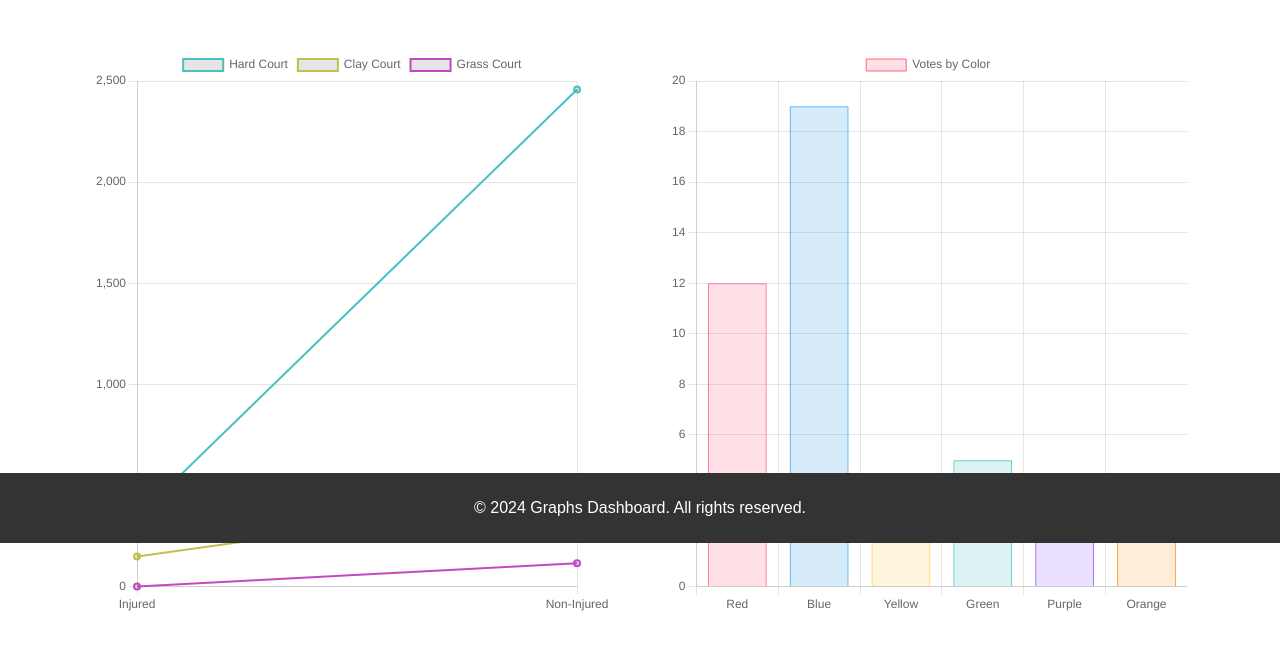
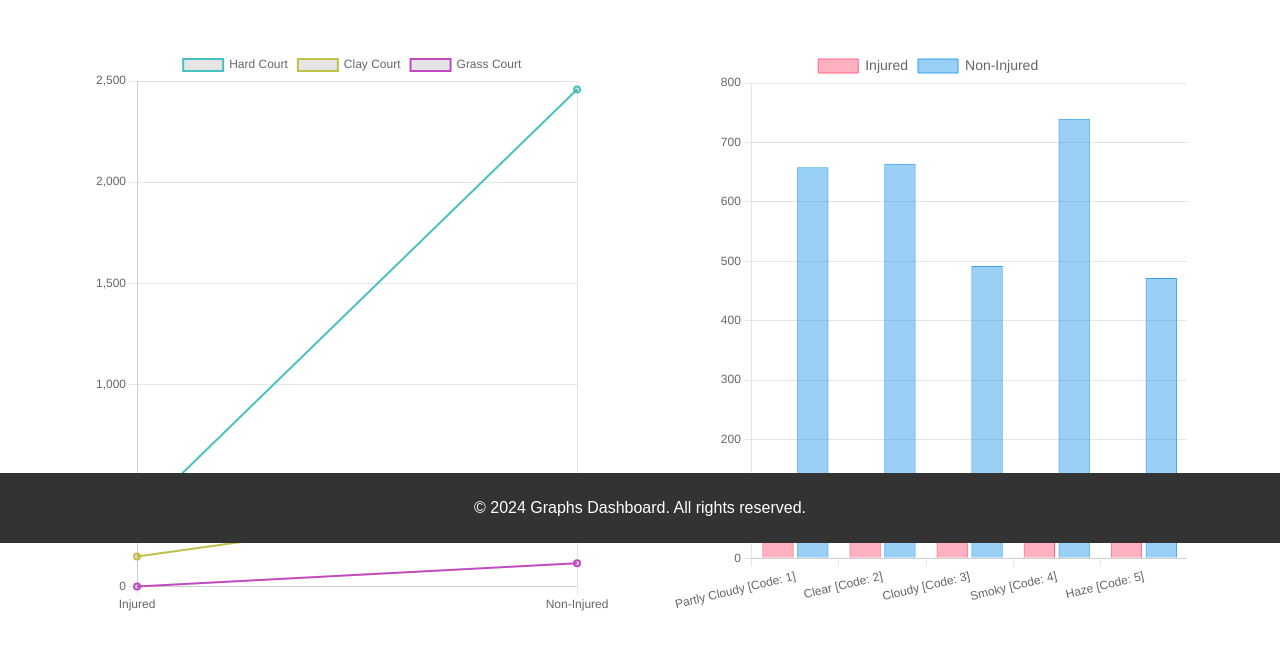
Before and after one commit to devenmaheshwari/DIVTennis, a plain HTML site: page index.html in a window 1280 px wide. Shown: the part 257-902 px from the top of the page. Drawn offline with nearby package versions, Linux system fonts and the light colour scheme.

Commit message:
bar graph by weather data

```diff
--- a/index.html
+++ b/index.html
@@ -147,49 +147,86 @@
       })
       .catch(error => console.error('Error fetching data:', error));
 
-    // Graph 2 Configuration
+    // Graph 2 Configuration (main faceted bar graph)
+    fetch('./weather_data.json')
+      .then(response => response.json())
+      .then(data => {
         const ctx2 = document.getElementById('graph2').getContext('2d');
+
+        // Prepare data
+        const labels = ['Partly Cloudy [Code: 1]', 'Clear [Code: 2]', 'Cloudy [Code: 3]', 'Smoky [Code: 4]', 'Haze [Code: 5]'];
+        const injuredData = [
+          data["Partly cloudy"].Injured,
+          data.Clear.Injured,
+          data.Cloudy.Injured,
+          data.Smoky.Injured,
+          data.Haze.Injured
+        ];
+        const nonInjuredData = [
+          data["Partly cloudy"]['Non-Injured'],
+          data.Clear['Non-Injured'],
+          data.Cloudy['Non-Injured'],
+          data.Smoky['Non-Injured'],
+          data.Haze['Non-Injured']
+        ];
+
+        // Create the chart
         new Chart(ctx2, {
           type: 'bar',
           data: {
-        labels: ['Red', 'Blue', 'Yellow', 'Green', 'Purple', 'Orange'],
-        datasets: [{
-          label: 'Votes by Color',
-          data: [12, 19, 3, 5, 2, 3],
-          backgroundColor: [
-            'rgba(255, 99, 132, 0.2)',
-            'rgba(54, 162, 235, 0.2)',
-            'rgba(255, 206, 86, 0.2)',
-            'rgba(75, 192, 192, 0.2)',
-            'rgba(153, 102, 255, 0.2)',
-            'rgba(255, 159, 64, 0.2)'
-          ],
-          borderColor: [
-            'rgba(255, 99, 132, 1)',
-            'rgba(54, 162, 235, 1)',
-            'rgba(255, 206, 86, 1)',
-            'rgba(75, 192, 192, 1)',
-            'rgba(153, 102, 255, 1)',
-            'rgba(255, 159, 64, 1)'
-          ],
+            labels: labels,
+            datasets: [
+              {
+                label: 'Injured',
+                data: injuredData,
+                backgroundColor: 'rgba(255, 99, 132, 0.5)',
+                borderColor: 'rgba(255, 99, 132, 1)',
                 borderWidth: 1
-        }]
+              },
+              {
+                label: 'Non-Injured',
+                data: nonInjuredData,
+                backgroundColor: 'rgba(54, 162, 235, 0.5)',
+                borderColor: 'rgba(54, 162, 235, 1)',
+                borderWidth: 1
+              }
+            ]
           },
           options: {
             responsive: true,
             plugins: {
               legend: {
-            display: true
+                display: true,
+                position: 'top',
+                labels: {
+                  font: {
+                    size: 14
+                  }
+                }
               }
             },
             scales: {
+              x: {
+                stacked: false,
+                ticks: {
+                  font: {
+                    size: 12
+                  }
+                },
+                grid: {
+                  drawOnChartArea: false // only want the grid lines for one axis to show up
+                },
+                barPercentage: 0.7, // bar width
+                categoryPercentage: 0.5 // space between bars
+              },
               y: {
                 beginAtZero: true
               }
             }
           }
         });
-
+      })
+      .catch(error => console.error('Error fetching data:', error));
   </script>
 
 </html>
--- /dev/null
+++ b/weather_data.json
@@ -0,0 +1 @@
+{"Clear": {"Injured": 101, "Non-Injured": 664}, "Cloudy": {"Injured": 104, "Non-Injured": 492}, "Haze": {"Injured": 97, "Non-Injured": 472}, "Partly cloudy": {"Injured": 102, "Non-Injured": 658}, "Smoky": {"Injured": 96, "Non-Injured": 740}}
```
Also changed, not shown: 2 other files. Lines whose indentation alone changed are shown as unchanged.
